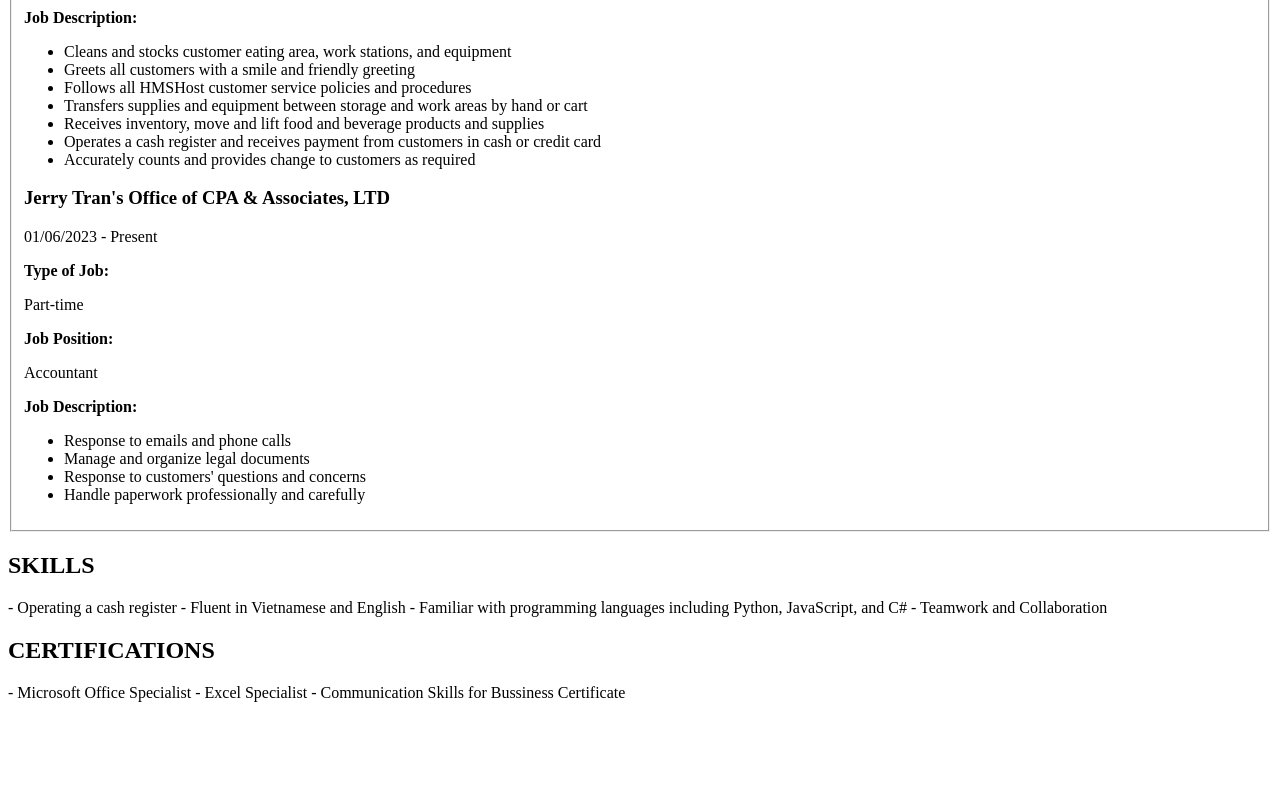
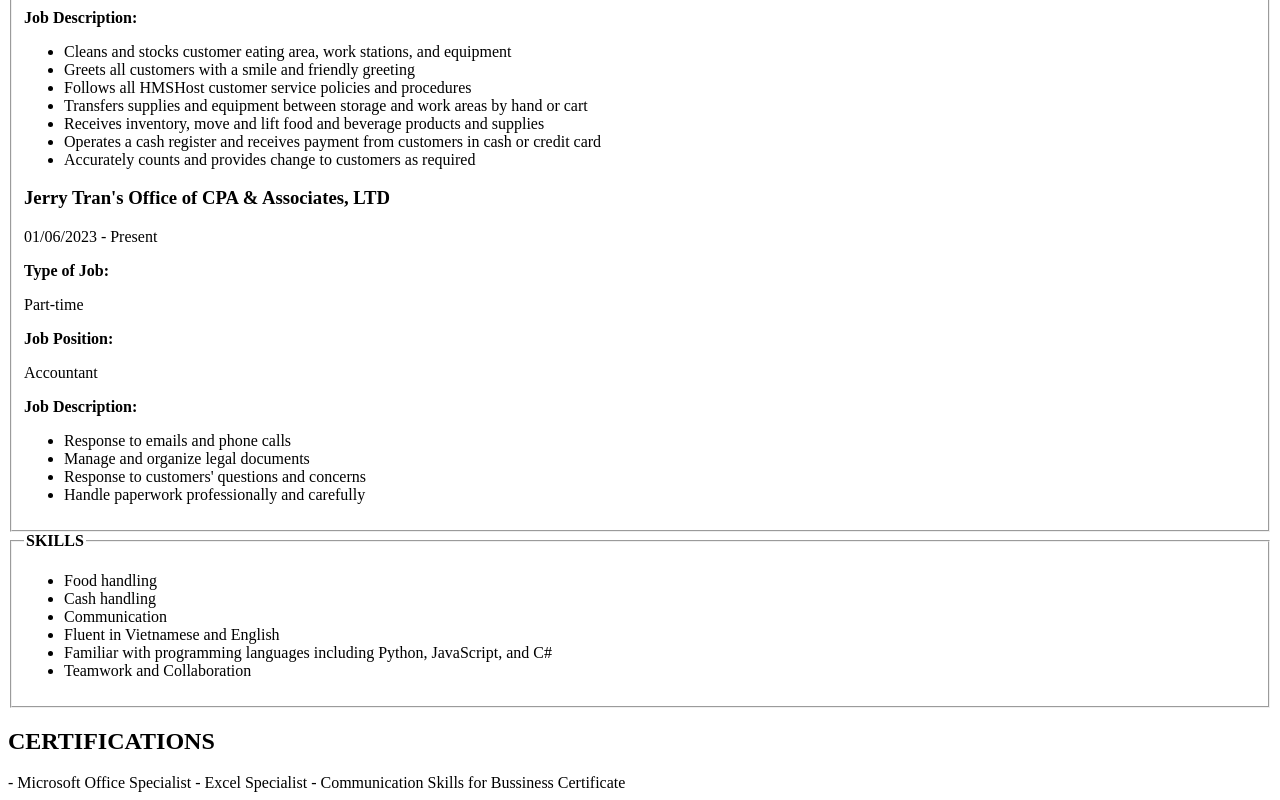
Before and after one commit to anhdang00/project3, a plain HTML site: page index.html in a window 1280 px wide. Shown: the part 2085-2885 px from the top of the page. Before the commit the page ends 2795 px from the top, so only its background shows below. Drawn offline with Linux system fonts and the light colour scheme.

Commit message:
editing skills

```diff
--- a/index.html
+++ b/index.html
@@ -113,11 +113,18 @@
 			</ul>
 	</fieldset>
 
-	<h2>SKILLS</h2>
-	- Operating a cash register
-	- Fluent in Vietnamese and English
-	- Familiar with programming languages including Python, JavaScript, and C#
-	- Teamwork and Collaboration
+	<fieldset>
+		<legend><strong>SKILLS</strong></legend>
+		<ul>
+			<li>Food handling</li>
+			<li>Cash handling</li>
+			<li>Communication</li>
+			<li>Fluent in Vietnamese and English</li>
+			<li>Familiar with programming languages including Python, JavaScript, and C#</li>
+			<li>Teamwork and Collaboration</li>
+		</ul>
+	</fieldset>
+
 
 	<h2>CERTIFICATIONS</h2>
 	- Microsoft Office Specialist
```
